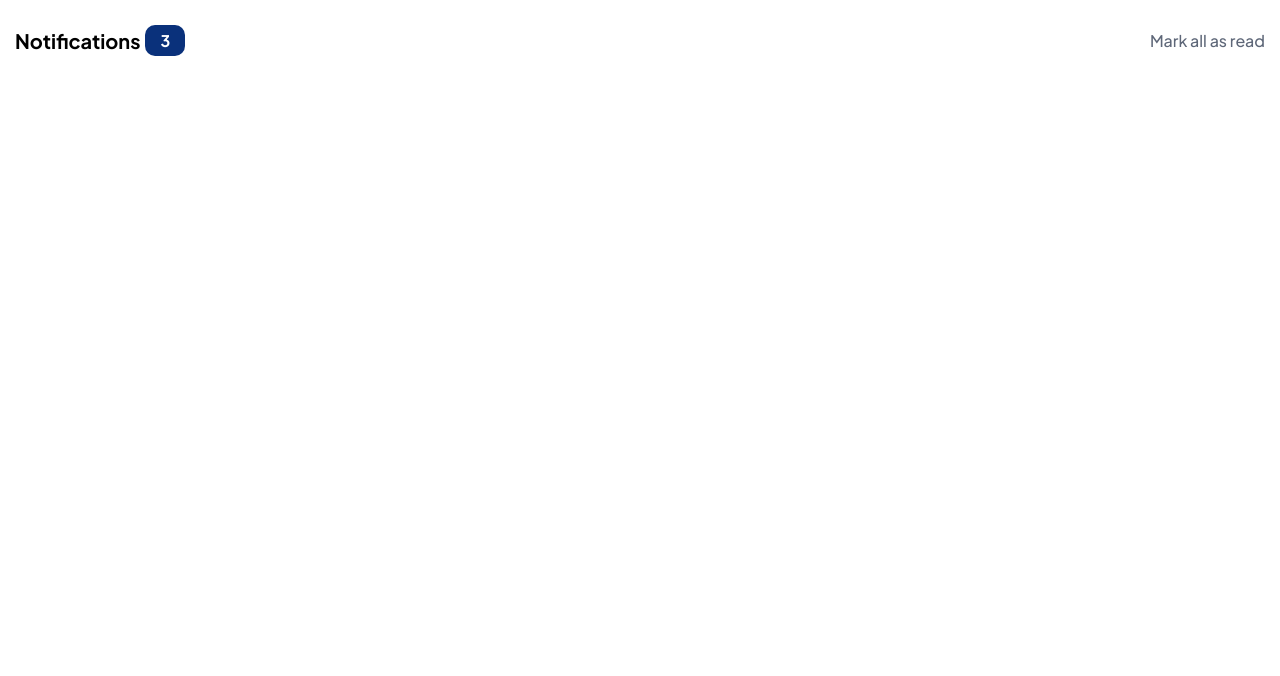
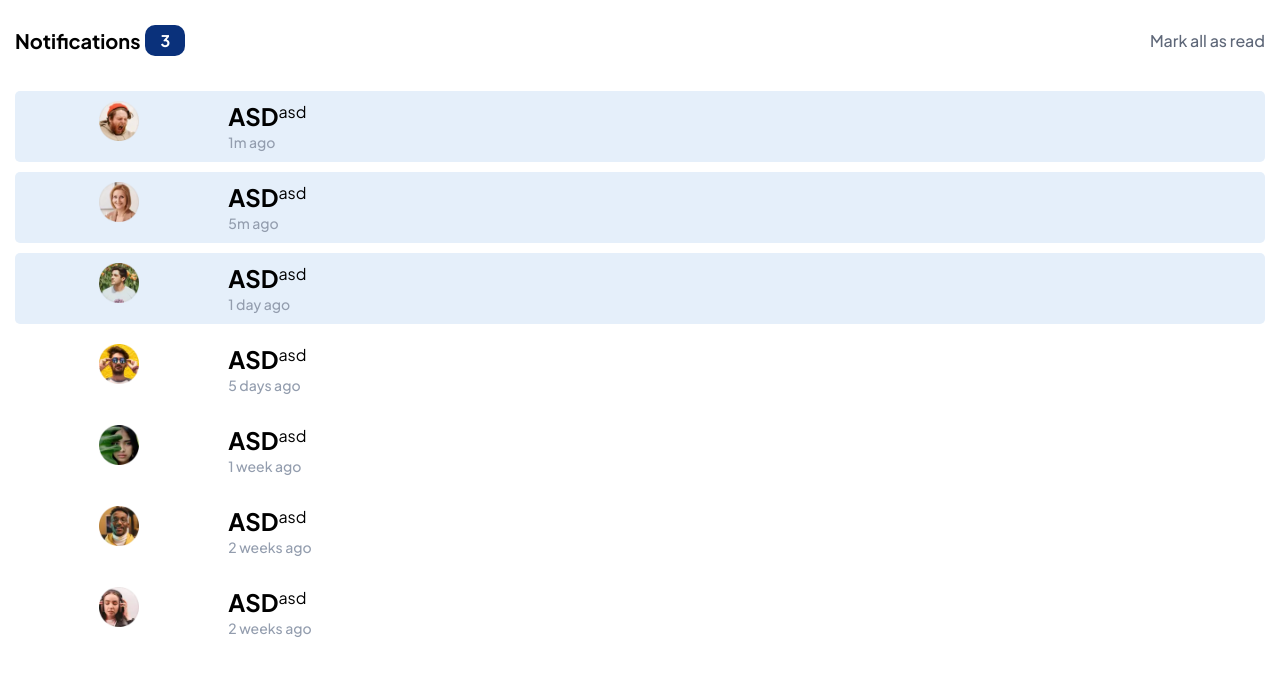
Before and after one commit to JuanBlancodev/notifications-page, a React (Vite) app: page / in a window 1280 px wide. Shown: the top 676 px of the page. Built offline with nearby package versions, Linux system fonts and the light colour scheme.

Commit message:
notification container added

```diff
--- a/src/components/App.jsx
+++ b/src/components/App.jsx
@@ -1,15 +1,20 @@
 import styled from 'styled-components'
 import Header from './Header'
+import Notifications from './Notifications'
 
 const Wrapper = styled.div`
   width: 100%;
   height: 100vh;
 
   padding: 25px 15px;
+
+  display: grid;
 `
 
 const Content = styled.div`
-  height: 100%;
+  display: flex;
+  flex-direction: column;
+  gap: 35px;
 `
 
 const App = () => {
@@ -17,6 +22,7 @@ const App = () => {
     <Wrapper className='bg-white'>
       <Content>
         <Header />
+        <Notifications />
       </Content>
     </Wrapper>
   )
--- /dev/null
+++ b/src/components/Avatar.jsx
@@ -0,0 +1,32 @@
+import styled from 'styled-components'
+import PropTypes from 'prop-types'
+import { PATH_AVATAR } from '../config/cfg'
+
+const AvatarContainer = styled.div`
+  width: 40px;
+  height: 40px;
+  overfloy: hidden;
+
+  grid-column: 1 / 3;
+  justify-self: center;
+`
+
+const Img = styled.img`
+  width: 100%;
+  height: 100%;
+  object-fit: cover;
+`
+
+const Avatar = ({ avatar }) => {
+  return (
+    <AvatarContainer>
+      <Img src={`${PATH_AVATAR}${avatar}`} alt={avatar} />
+    </AvatarContainer>
+  )
+}
+
+Avatar.propTypes = {
+  avatar: PropTypes.string.isRequired
+}
+
+export default Avatar
--- /dev/null
+++ b/src/components/Notification.jsx
@@ -0,0 +1,69 @@
+import styled from 'styled-components'
+import PropTypes from 'prop-types'
+import Avatar from './Avatar'
+
+const Container = styled.section`
+  min-height: 70px;
+  border-radius: 5px;
+
+  display: grid;
+  column-gap: 10px;
+  grid-template-columns: repeat(12, 1fr);
+
+  padding: 10px 5px;
+`
+
+const Content = styled.div`
+  grid-column: 3 / -1;
+`
+
+const Alert = styled.span`
+  display: inline-block;
+  width: 10px;
+  height: 10px;
+  border-radius: 50%;
+`
+
+const Div = styled.div`
+display: flex;
+`
+
+const Notification = ({ info, user }) => {
+  const typeMessage = [
+    { type: 'reaction', text: 'reacted to your recent post' },
+    { type: 'follower', text: 'followed you' },
+    { type: 'join_group', text: 'has joined your group' },
+    { type:' private_message', text: 'sent you a private message' },
+    { type: 'comment_on_picture', text: 'commented on your picture' },
+    { type: 'left_group', text: 'left the group' }
+  ]
+
+  return (
+    <Container className={`${!info.seen ? 'bg-light-grayish-blue-1' : ''}`}>
+      <Avatar avatar={user.avatar} />
+      <Content>
+        {/* <h2 className='fs-small fw-bold'>
+          <span>{user.firstName} {user.lastName}</span>
+          <span className='dark-grayish-blue fw-normal'>
+            { typeMessage.find(message => message.type === info.type)?.text }
+          </span>
+          { info.message && <span className={'fw-semibold'}>{ info.message }</span> }
+
+          { !info.seen && <Alert className='bg-red ms-1' /> }
+        </h2> */}
+        <Div>
+          <h2>ASD</h2>
+          <p>asd</p>
+        </Div>
+        <span className='fs-xsmall fw-normal grayish-blue'>{ info.timeAgo }</span>
+      </Content>
+    </Container>
+  )
+}
+
+Notification.propTypes = {
+  info: PropTypes.object.isRequired,
+  user: PropTypes.object.isRequired
+}
+
+export default Notification
--- /dev/null
+++ b/src/components/Notifications.jsx
@@ -0,0 +1,29 @@
+import styled from 'styled-components'
+import Notification from './Notification'
+import useGlobalContext from '../hooks/useGlobalContext'
+
+const Wrapper = styled.main`
+  height: 100%;
+
+  display: flex;
+  flex-direction: column;
+  gap: 10px;
+`
+
+const Notifications = () => {
+  const { notifications, users } = useGlobalContext()
+
+  return (
+    <Wrapper>
+      { notifications.map((notification, index) => (
+        <Notification
+          info={notification}
+          user={users.filter(user => user.id === notification.userId)[0]}
+          key={index}
+        />
+      )) }
+    </Wrapper>
+  )
+}
+
+export default Notifications
--- /dev/null
+++ b/src/config/cfg.js
@@ -0,0 +1 @@
+export const PATH_AVATAR            =           'src/assets/avatar/'
--- a/src/css/index.css
+++ b/src/css/index.css
@@ -7,6 +7,7 @@
   --font-weight-semibold: 700;
   --font-weight-bold: 800;
 
+  --font-size-xsmall: 14px;
   --font-size-small: 16px;
   --font-size-medium: 20px;
   --font-size-large: 24px;
@@ -56,6 +57,10 @@ p{
 }
 
 /* Font size */
+.fs-xsmall{
+  font-size: var(--font-size-xsmall);
+}
+
 .fs-small{
   font-size: var(--font-size-small);
 }
@@ -107,6 +112,14 @@ p{
 }
 
 /* Background color */
+.bg-red{
+  background-color: var(--color-red);
+}
+
+.bg-very-light-grayish-blue{
+  background-color: var(--color-very-light-grayish-blue);
+}
+
 .bg-light-grayish-blue-1{
   background-color: var(--color-light-grayish-blue-1);
 }
@@ -122,3 +135,8 @@ p{
 .bg-blue{
   background-color: var(--color-blue);
 }
+
+/* Gap */
+.ms-1{
+  margin-left: 5px;
+}
--- a/src/db/notifications.json
+++ b/src/db/notifications.json
@@ -3,14 +3,14 @@
     "id": 1,
     "userId": 5,
     "type": "reaction",
-    "postName": "My first tournament today!",
+    "message": "My first tournament today!",
     "seen": false,
     "timeAgo": "1m ago"
   },
   {
     "id": 2,
+    "userId": 1,
     "type": "follower",
-    "userId": 1,
     "seen": false,
     "timeAgo": "5m ago"
   },
@@ -18,7 +18,7 @@
     "id": 3,
     "userId": 3,
     "type": "join_group",
-    "groupName": "Chess Club",
+    "message": "Chess Club",
     "seen": false,
     "timeAgo": "1 day ago"
   },
@@ -26,7 +26,7 @@
     "id": 4,
     "userId": 7,
     "type": "private_message",
-    "message": "Hello, thanks for setting up the Chess Club. I've been a member for a few weeks now and I'm already having lots of fun and improving my game.",
+    "privateMessage": "Hello, thanks for setting up the Chess Club. I've been a member for a few weeks now and I'm already having lots of fun and improving my game.",
     "seen": true,
     "timeAgo": "5 days ago"
   },
@@ -42,7 +42,7 @@
     "id": 6,
     "userId": 6,
     "type": "reaction",
-    "postName": "5 end-game strategies to increase your win rate",
+    "message": "5 end-game strategies to increase your win rate",
     "seen": true,
     "timeAgo": "2 weeks ago"
   },
@@ -50,7 +50,7 @@
     "id": 7,
     "userId": 2,
     "type": "left_group",
-    "groupName": "Chess Club",
+    "message": "Chess Club",
     "seen": true,
     "timeAgo": "2 weeks ago"
   }
```
